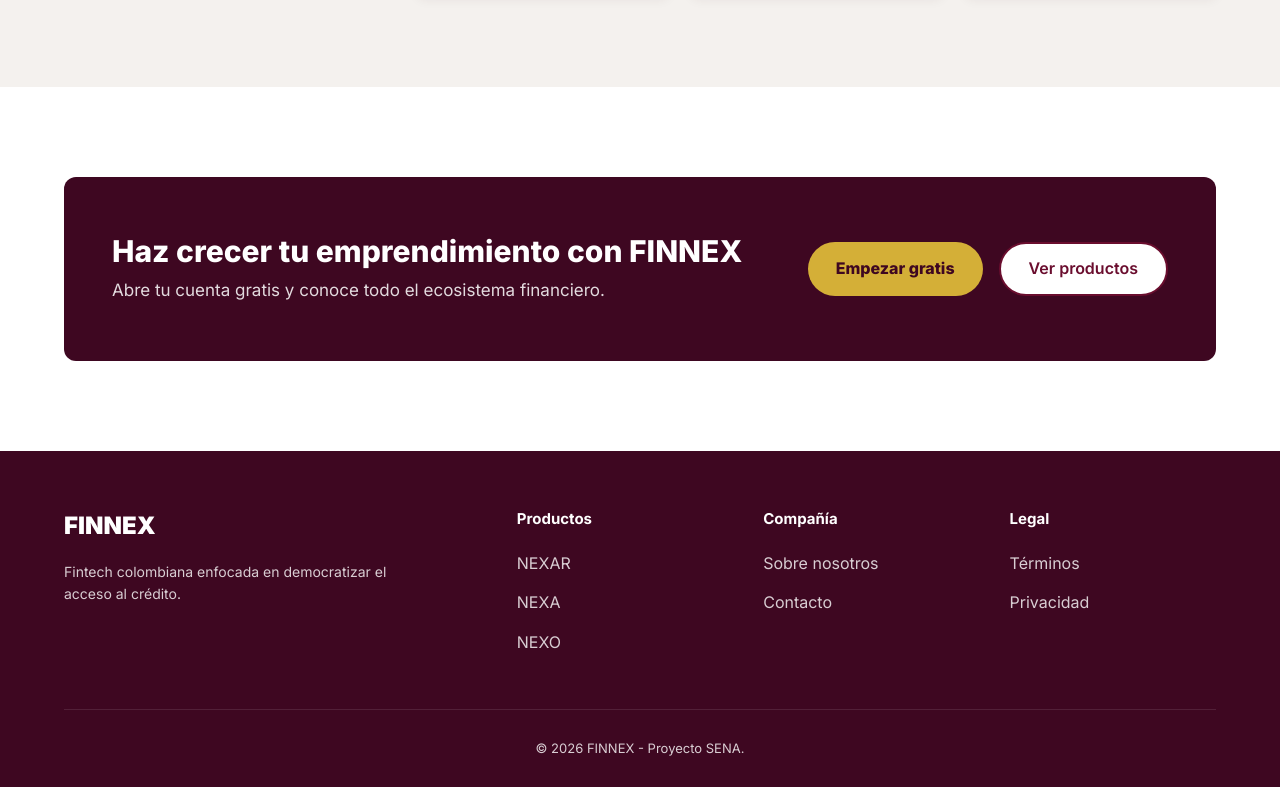
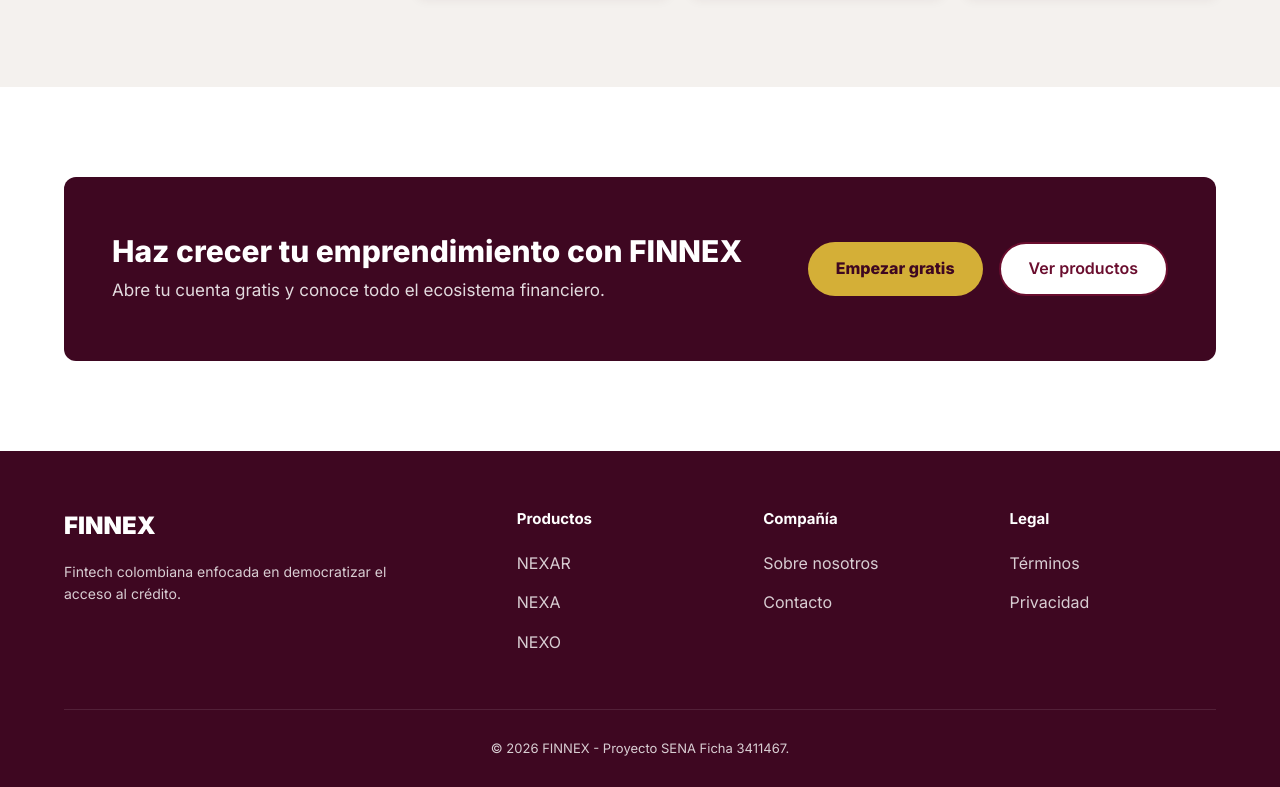
Before and after one commit to Sicmag/NexusPay, a plain HTML site: page nosotros.html in a window 1280 px wide. Shown: the part 1657-2444 px from the top of the page. Drawn offline with Linux system fonts and the light colour scheme.

```diff
--- a/nosotros.html
+++ b/nosotros.html
@@ -274,7 +274,7 @@
         <div><h4>Compañía</h4><a href="nosotros.html">Sobre nosotros</a><a href="contacto.html">Contacto</a></div>
         <div><h4>Legal</h4><a href="terminos.html">Términos</a><a href="privacidad.html">Privacidad</a></div>
       </div>
-      <div class="footer-bottom">&copy; 2026 FINNEX - Proyecto SENA.</div>
+      <div class="footer-bottom">&copy; 2026 FINNEX - Proyecto SENA Ficha 3411467.</div>
     </div>
   </footer>
 
```
